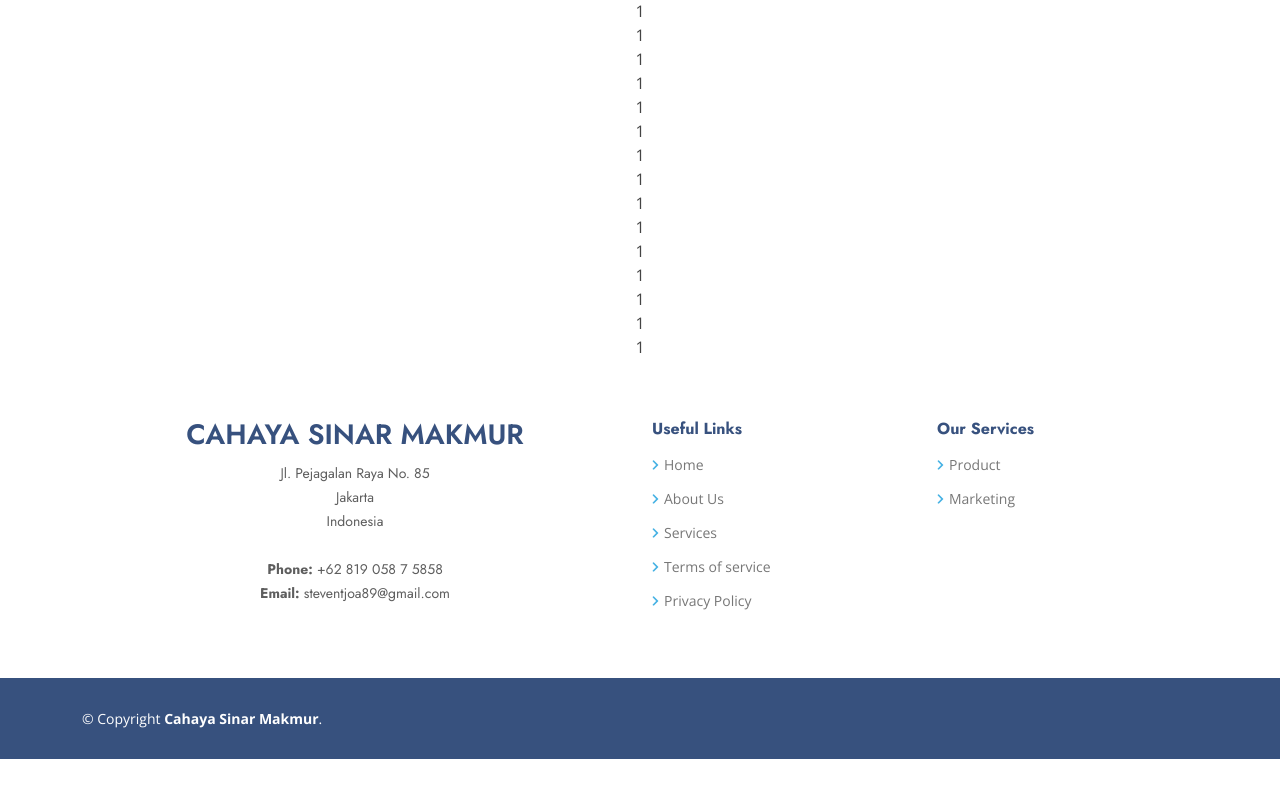
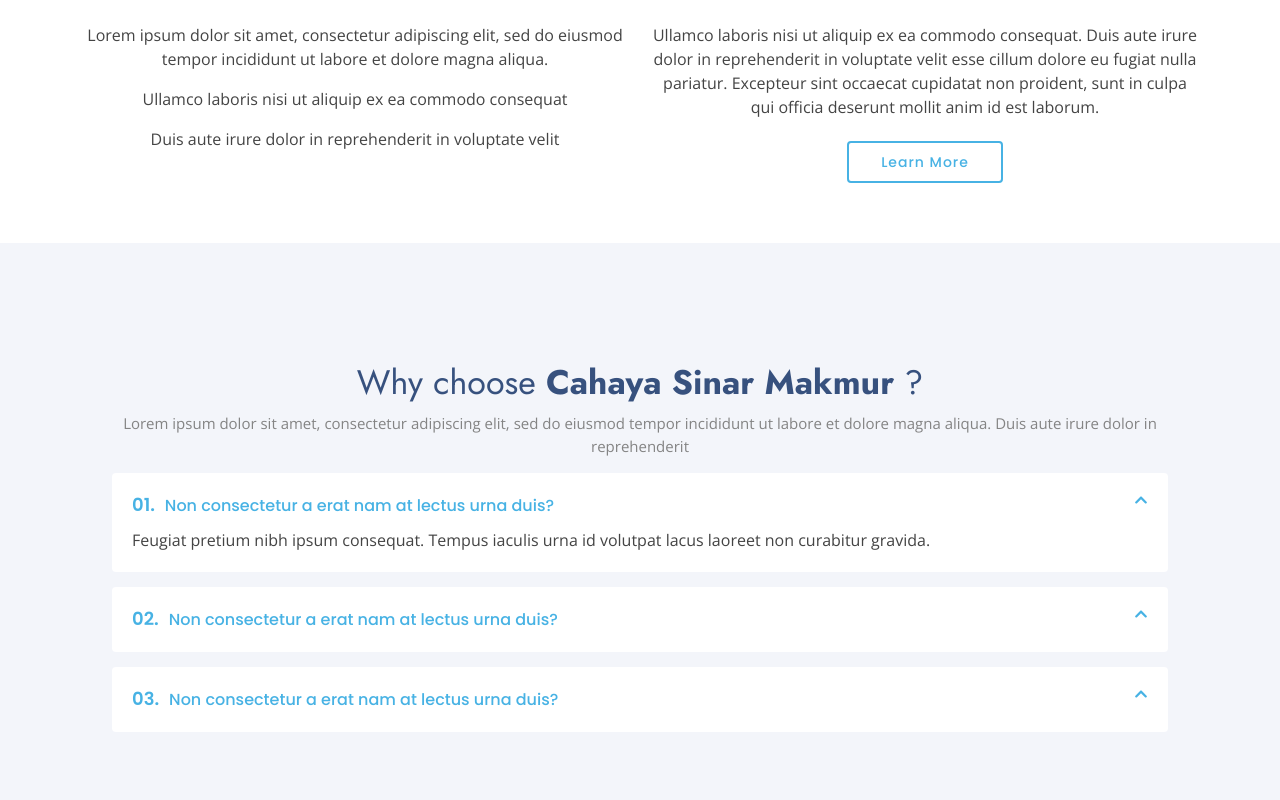
Before and after one commit to steventjoa89/cahaya-sinar-makmur, a React (Create React App) app: page / in a window 1280 px wide. Shown: the part 880-1680 px from the top of the page. Before the commit the page ends 1639 px from the top, so only its background shows below. Built offline with nearby package versions, Linux system fonts and the light colour scheme.

Commit message:
Refactoring equals in why-us.

```diff
--- a/public/index.html
+++ b/public/index.html
@@ -29,7 +29,7 @@
       work correctly both with client-side routing and a non-root public URL.
       Learn how to configure a non-root public URL by running `npm run build`.
     -->
-    <title>Cahaya Sinar Makmur</title>
+    <title>Chemical Supplier - Cahaya Sinar Makmur</title>
   </head>
   <body>
     <noscript>You need to enable JavaScript to run this app.</noscript>
--- /dev/null
+++ b/src/components/AboutUs.js
@@ -0,0 +1,33 @@
+import React from "react";
+import { Link } from "react-router-dom";
+import { ABOUT_US_HOME } from "../data/info";
+
+function AboutUs() {
+  return (
+    <section id="about" className="about">
+      <div className="container" data-aos="fade-up">
+        <div className="section-title">
+          <h2>About Us</h2>
+        </div>
+
+        <div className="row content">
+          <div className="col-lg-6">
+            {ABOUT_US_HOME.slice(0, 3).map((about_us, i) => (
+              <p key={i}>{about_us}</p>
+            ))}
+          </div>
+          <div className="col-lg-6 pt-4 pt-lg-0">
+            {ABOUT_US_HOME.slice(3, 4).map((about_us, i) => (
+              <p key={i}>{about_us}</p>
+            ))}
+            <Link to="/about-us" className="btn-learn-more">
+              Learn More
+            </Link>
+          </div>
+        </div>
+      </div>
+    </section>
+  );
+}
+
+export default AboutUs;
--- /dev/null
+++ b/src/components/WhyUs.js
@@ -0,0 +1,59 @@
+import React from "react";
+import {
+  WHY_US_DESCRIPTION,
+  WHY_US_POINTS,
+  WHY_US_TITLE,
+  WHY_US_TITLE_STRONG,
+} from "../data/info";
+import { Link } from "react-router-dom";
+import { FaChevronDown, FaChevronUp } from "react-icons/fa";
+import { addLeadingZero } from "../utils/mathUtil";
+
+function WhyUs() {
+  return (
+    <section id="why-us" className="why-us section-bg">
+      <div className="container-fluid" data-aos="fade-up">
+        <div className="row">
+          <div className="col-lg-12 d-flex flex-column justify-content-center align-items-stretch  order-2 order-lg-1">
+            <div className="content">
+              <h3>
+                {WHY_US_TITLE}
+                <strong>{WHY_US_TITLE_STRONG}</strong>
+                &nbsp;?
+              </h3>
+              <p>{WHY_US_DESCRIPTION}</p>
+            </div>
+
+            <div className="accordion-list">
+              <ul>
+                {WHY_US_POINTS.map((point, i) => (
+                  <li key={i}>
+                    <Link
+                      data-bs-toggle="collapse"
+                      className={`${i === 0 ? "collapse" : ""}`}
+                      data-bs-target={`#accordion-list-${i}`}
+                    >
+                      <span>{addLeadingZero(i + 1)}.</span>
+                      {point.question}{" "}
+                      <FaChevronUp className="bx chevron-icon icon-close" />
+                      <FaChevronDown className="bx chevron-icon icon-show" />
+                    </Link>
+                    <div
+                      id={`accordion-list-${i}`}
+                      className={`${i === 0 ? "collapse show" : "collapse"}`}
+                      data-bs-parent=".accordion-list"
+                    >
+                      <p>{point.answer}</p>
+                    </div>
+                  </li>
+                ))}
+              </ul>
+            </div>
+          </div>
+        </div>
+      </div>
+    </section>
+  );
+}
+
+export default WhyUs;
--- a/src/data/info.js
+++ b/src/data/info.js
@@ -14,6 +14,36 @@
   { name: "myob", image: "/images/clients/client-6.png" },
 ];
 
+export const ABOUT_US_HOME = [
+  "Lorem ipsum dolor sit amet, consectetur adipiscing elit, sed do eiusmod tempor incididunt ut labore et dolore magna aliqua.",
+  "Ullamco laboris nisi ut aliquip ex ea commodo consequat",
+  "Duis aute irure dolor in reprehenderit in voluptate velit",
+  "Ullamco laboris nisi ut aliquip ex ea commodo consequat. Duis aute irure dolor in reprehenderit in voluptate velit esse cillum dolore eu fugiat nulla pariatur. Excepteur sint occaecat cupidatat non proident, sunt in culpa qui officia deserunt mollit anim id est laborum.",
+];
+
+export const WHY_US_TITLE = "Why choose ";
+export const WHY_US_TITLE_STRONG = "Cahaya Sinar Makmur";
+export const WHY_US_DESCRIPTION =
+  "Lorem ipsum dolor sit amet, consectetur adipiscing elit, sed do eiusmod tempor incididunt ut labore et dolore magna aliqua. Duis aute irure dolor in reprehenderit";
+
+export const WHY_US_POINTS = [
+  {
+    question: "Non consectetur a erat nam at lectus urna duis?",
+    answer:
+      "Feugiat pretium nibh ipsum consequat. Tempus iaculis urna id volutpat lacus laoreet non curabitur gravida.",
+  },
+  {
+    question: "Non consectetur a erat nam at lectus urna duis?",
+    answer:
+      "Feugiat pretium nibh ipsum consequat. Tempus iaculis urna id volutpat lacus laoreet non curabitur gravida.",
+  },
+  {
+    question: "Non consectetur a erat nam at lectus urna duis?",
+    answer:
+      "Feugiat pretium nibh ipsum consequat. Tempus iaculis urna id volutpat lacus laoreet non curabitur gravida.",
+  },
+];
+
 export const USEFUL_LINKS = [
   { name: "Home", link: "/" },
   { name: "About Us", link: "/about-us" },
--- a/src/index.css
+++ b/src/index.css
@@ -693,6 +693,7 @@
   padding: 20px;
   background: #fff;
   border-radius: 4px;
+  text-align: left;
 }
 
 .why-us .accordion-list a {
@@ -714,8 +715,8 @@
   padding-right: 10px;
 }
 
-.why-us .accordion-list i {
-  font-size: 24px;
+.why-us .accordion-list .chevron-icon {
+  font-size: 14px;
   position: absolute;
   right: 0;
   top: 0;
--- a/src/pages/Home/index.js
+++ b/src/pages/Home/index.js
@@ -3,6 +3,8 @@
 import Footer from "../../components/Footer";
 import Hero from "../../components/Hero";
 import Clients from "../../components/Clients";
+import AboutUs from "../../components/AboutUs";
+import WhyUs from "../../components/WhyUs";
 
 function HomePage() {
   return (
@@ -11,30 +13,9 @@
       <Hero />
       <div id="main">
         <Clients />
-
+        <AboutUs />
+        <WhyUs />
       </div>
-
-      1<br />
-      1<br />
-      1<br />
-      1<br />
-      1<br />
-      1<br />
-      1<br />
-      1<br />
-      1<br />
-      1<br />
-      1<br />
-      1<br />
-      1<br />
-      1<br />
-      1<br />
-      1<br />
-      1<br />
-      1<br />
-      1<br />
-      1<br />
-      1<br />
       <Footer />
     </>
   );
--- /dev/null
+++ b/src/utils/mathUtil.js
@@ -0,0 +1 @@
+export const addLeadingZero = (number) => (number < 10 ? "0" + number : number);
```
